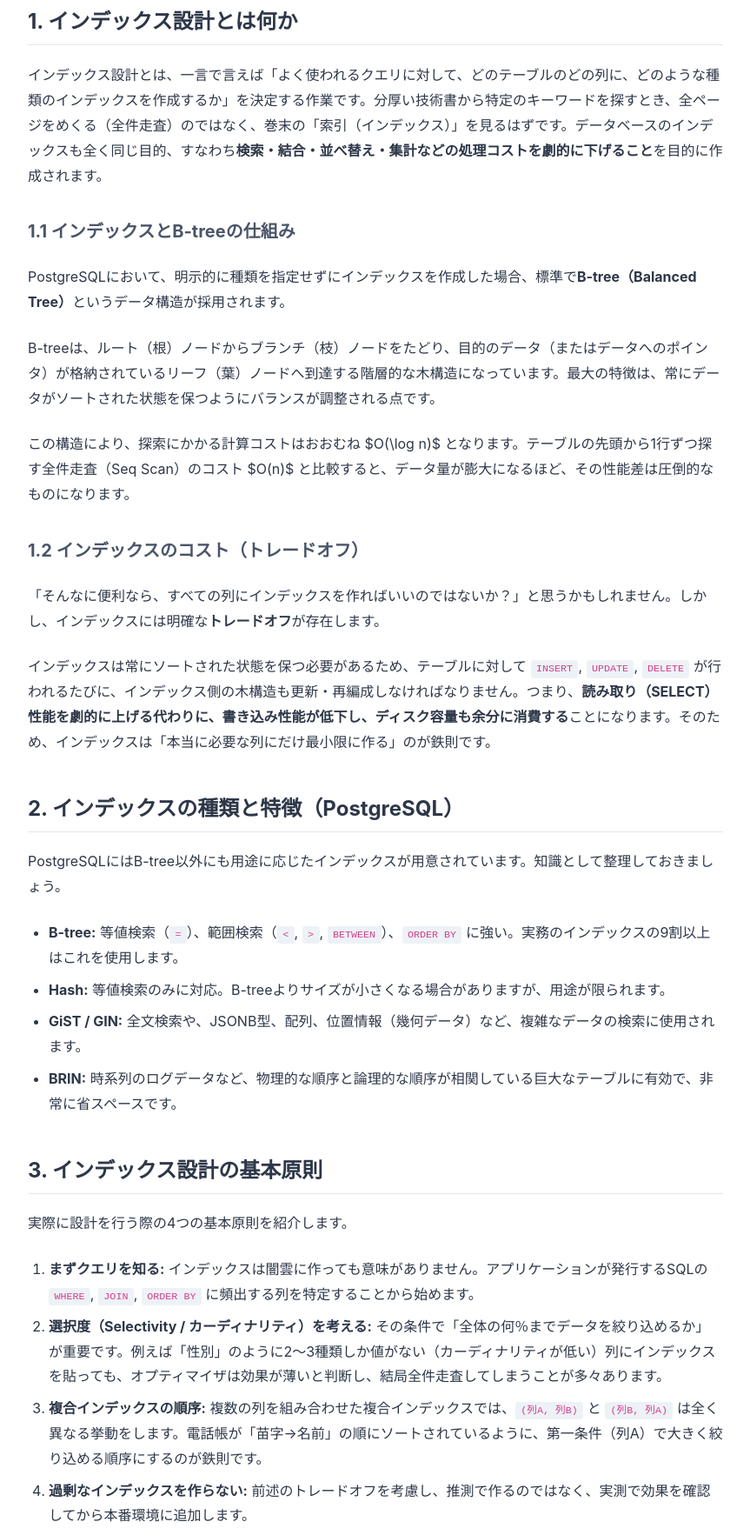
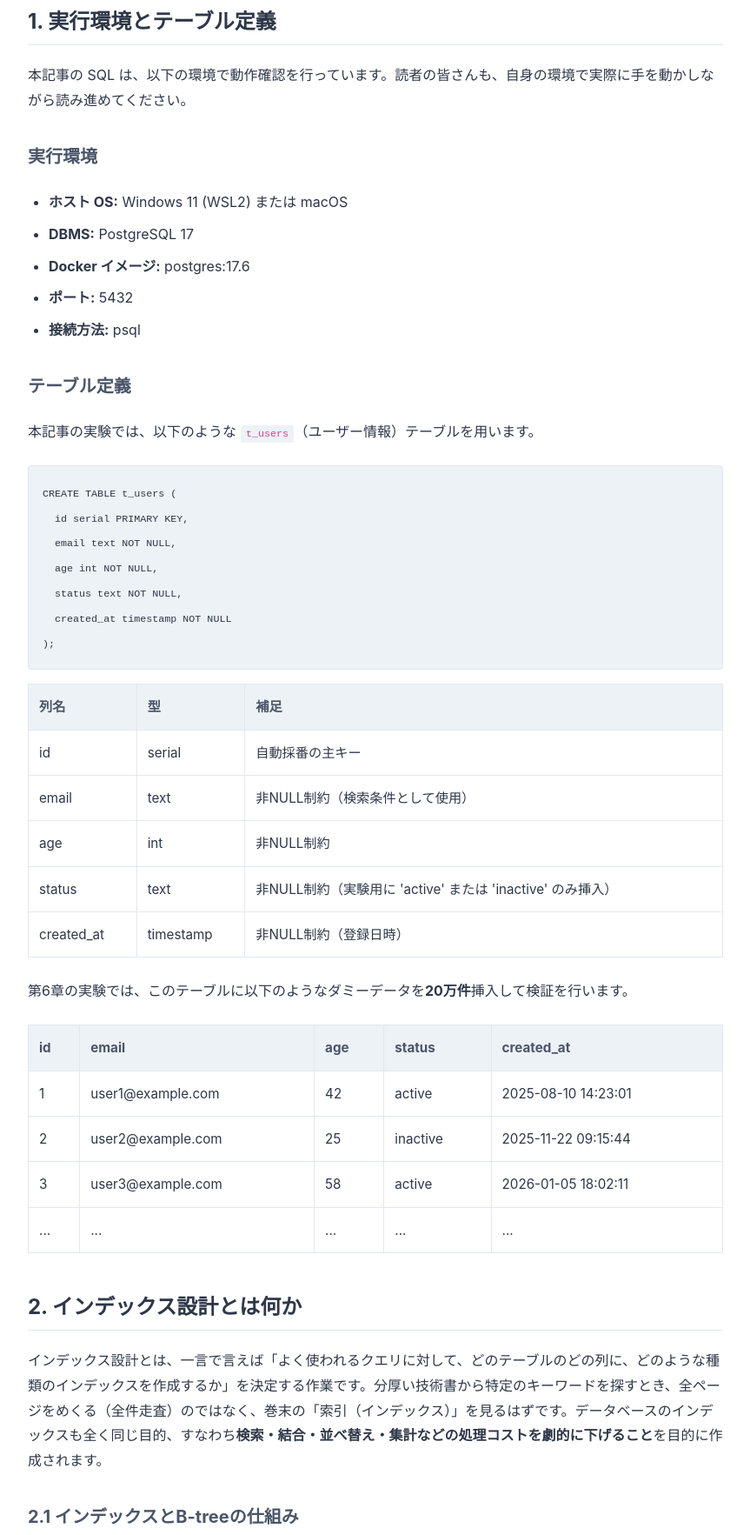
Before and after one commit to megumegu256/DB_technical_articles, a website: page technical_articles/html/ta_index_design.html in a window 1280 px wide. Shown: the part 732-2497 px from the top of the page at 87% size, without its empty margins (208-1071 px from the left). Drawn offline with Linux system fonts and the light colour scheme.

Commit message:
update ta_index_design.html

```diff
--- a/technical_articles/html/ta_index_design.html
+++ b/technical_articles/html/ta_index_design.html
@@ -76,6 +76,22 @@
             padding: 0;
             color: inherit;
         }
+        table {
+            width: 100%;
+            border-collapse: collapse;
+            margin-bottom: 1.5rem;
+            font-size: 0.95rem;
+        }
+        th, td {
+            border: 1px solid var(--border-color);
+            padding: 0.75rem;
+            text-align: left;
+        }
+        th {
+            background-color: var(--code-bg);
+            font-weight: bold;
+            color: #4a5568;
+        }
         .note {
             background-color: #ebf8ff;
             border-left: 4px solid var(--primary-color);
@@ -102,7 +118,7 @@
             データベース工学の講義を通じて、私たちはSQLの基本からテーブル設計まで多くのことを学んできました。しかし、実際のシステム開発においてデータ量が数万、数十万と増えてくると、「正しいSQLを書いているのに、結果が返ってくるまでに何秒もかかる」という問題に直面します。
         </p>
         <p>
-            このパフォーマンス問題を解決する鍵となるのが<strong>インデックス設計</strong>です。本記事では、講義の演習環境（PostgreSQL 17 コンテナ）を使用し、実際に手を動かしながら以下のゴールを目指します。
+            このパフォーマンス問題を解決する鍵となるのが<strong>インデックス設計</strong>です。本記事では、講義の演習環境を使用し、実際に手を動かしながら以下のゴールを目指します。
         </p>
         <ul>
             <li>インデックス設計の目的と、それに伴うトレードオフを論理的に説明できる</li>
@@ -111,12 +127,114 @@
             <li>単にインデックスを貼るだけでなく、「インデックスが効かないケース」を実験を通じて体感し、実務で通用する適切な設計ができるようになる</li>
         </ul>
 
-        <h2>1. インデックス設計とは何か</h2>
+        <h2>1. 実行環境とテーブル定義</h2>
+        <p>本記事の SQL は、以下の環境で動作確認を行っています。読者の皆さんも、自身の環境で実際に手を動かしながら読み進めてください。</p>
+
+        <h3>実行環境</h3>
+        <ul>
+            <li><strong>ホスト OS:</strong> Windows 11 (WSL2) または macOS</li>
+            <li><strong>DBMS:</strong> PostgreSQL 17</li>
+            <li><strong>Docker イメージ:</strong> postgres:17.6</li>
+            <li><strong>ポート:</strong> 5432</li>
+            <li><strong>接続方法:</strong> psql</li>
+        </ul>
+
+        <h3>テーブル定義</h3>
+        <p>本記事の実験では、以下のような <code>t_users</code>（ユーザー情報）テーブルを用います。</p>
+<pre><code>CREATE TABLE t_users (
+  id serial PRIMARY KEY,
+  email text NOT NULL,
+  age int NOT NULL,
+  status text NOT NULL,
+  created_at timestamp NOT NULL
+);</code></pre>
+
+        <table>
+            <thead>
+                <tr>
+                    <th>列名</th>
+                    <th>型</th>
+                    <th>補足</th>
+                </tr>
+            </thead>
+            <tbody>
+                <tr>
+                    <td>id</td>
+                    <td>serial</td>
+                    <td>自動採番の主キー</td>
+                </tr>
+                <tr>
+                    <td>email</td>
+                    <td>text</td>
+                    <td>非NULL制約（検索条件として使用）</td>
+                </tr>
+                <tr>
+                    <td>age</td>
+                    <td>int</td>
+                    <td>非NULL制約</td>
+                </tr>
+                <tr>
+                    <td>status</td>
+                    <td>text</td>
+                    <td>非NULL制約（実験用に 'active' または 'inactive' のみ挿入）</td>
+                </tr>
+                <tr>
+                    <td>created_at</td>
+                    <td>timestamp</td>
+                    <td>非NULL制約（登録日時）</td>
+                </tr>
+            </tbody>
+        </table>
+
+        <p>第6章の実験では、このテーブルに以下のようなダミーデータを<strong>20万件</strong>挿入して検証を行います。</p>
+        <table>
+            <thead>
+                <tr>
+                    <th>id</th>
+                    <th>email</th>
+                    <th>age</th>
+                    <th>status</th>
+                    <th>created_at</th>
+                </tr>
+            </thead>
+            <tbody>
+                <tr>
+                    <td>1</td>
+                    <td>user1@example.com</td>
+                    <td>42</td>
+                    <td>active</td>
+                    <td>2025-08-10 14:23:01</td>
+                </tr>
+                <tr>
+                    <td>2</td>
+                    <td>user2@example.com</td>
+                    <td>25</td>
+                    <td>inactive</td>
+                    <td>2025-11-22 09:15:44</td>
+                </tr>
+                <tr>
+                    <td>3</td>
+                    <td>user3@example.com</td>
+                    <td>58</td>
+                    <td>active</td>
+                    <td>2026-01-05 18:02:11</td>
+                </tr>
+                <tr>
+                    <td>...</td>
+                    <td>...</td>
+                    <td>...</td>
+                    <td>...</td>
+                    <td>...</td>
+                </tr>
+            </tbody>
+        </table>
+
+        <h2>2. インデックス設計とは何か</h2>
         <p>
             インデックス設計とは、一言で言えば「よく使われるクエリに対して、どのテーブルのどの列に、どのような種類のインデックスを作成するか」を決定する作業です。分厚い技術書から特定のキーワードを探すとき、全ページをめくる（全件走査）のではなく、巻末の「索引（インデックス）」を見るはずです。データベースのインデックスも全く同じ目的、すなわち<strong>検索・結合・並べ替え・集計などの処理コストを劇的に下げること</strong>を目的に作成されます。
         </p>
 
-        <h3>1.1 インデックスとB-treeの仕組み</h3>
+        <h3>2.1 インデックスとB-treeの仕組み</h3>
         <p>
             PostgreSQLにおいて、明示的に種類を指定せずにインデックスを作成した場合、標準で<strong>B-tree（Balanced Tree）</strong>というデータ構造が採用されます。
         </p>
@@ -130,7 +248,7 @@
             この構造により、探索にかかる計算コストはおおむね $O(\log n)$ となります。テーブルの先頭から1行ずつ探す全件走査（Seq Scan）のコスト $O(n)$ と比較すると、データ量が膨大になるほど、その性能差は圧倒的なものになります。
         </p>
 
-        <h3>1.2 インデックスのコスト（トレードオフ）</h3>
+        <h3>2.2 インデックスのコスト（トレードオフ）</h3>
         <p>
             「そんなに便利なら、すべての列にインデックスを作ればいいのではないか？」と思うかもしれません。しかし、インデックスには明確な<strong>トレードオフ</strong>が存在します。
         </p>
@@ -138,7 +256,7 @@
             インデックスは常にソートされた状態を保つ必要があるため、テーブルに対して <code>INSERT</code>, <code>UPDATE</code>, <code>DELETE</code> が行われるたびに、インデックス側の木構造も更新・再編成しなければなりません。つまり、<strong>読み取り（SELECT）性能を劇的に上げる代わりに、書き込み性能が低下し、ディスク容量も余分に消費する</strong>ことになります。そのため、インデックスは「本当に必要な列にだけ最小限に作る」のが鉄則です。
         </p>
 
-        <h2>2. インデックスの種類と特徴（PostgreSQL）</h2>
+        <h2>3. インデックスの種類と特徴（PostgreSQL）</h2>
         <p>PostgreSQLにはB-tree以外にも用途に応じたインデックスが用意されています。知識として整理しておきましょう。</p>
         <ul>
             <li><strong>B-tree:</strong> 等値検索（<code>=</code>）、範囲検索（<code>&lt;</code>, <code>&gt;</code>, <code>BETWEEN</code>）、<code>ORDER BY</code> に強い。実務のインデックスの9割以上はこれを使用します。</li>
@@ -147,7 +265,7 @@
             <li><strong>BRIN:</strong> 時系列のログデータなど、物理的な順序と論理的な順序が相関している巨大なテーブルに有効で、非常に省スペースです。</li>
         </ul>
 
-        <h2>3. インデックス設計の基本原則</h2>
+        <h2>4. インデックス設計の基本原則</h2>
         <p>実際に設計を行う際の4つの基本原則を紹介します。</p>
         <ol>
             <li><strong>まずクエリを知る:</strong> インデックスは闇雲に作っても意味がありません。アプリケーションが発行するSQLの <code>WHERE</code>, <code>JOIN</code>, <code>ORDER BY</code> に頻出する列を特定することから始めます。</li>
@@ -156,7 +274,7 @@
             <li><strong>過剰なインデックスを作らない:</strong> 前述のトレードオフを考慮し、推測で作るのではなく、実測で効果を確認してから本番環境に追加します。</li>
         </ol>
 
-        <h2>4. 実行計画の確認方法（EXPLAIN の見方）</h2>
+        <h2>5. 実行計画の確認方法（EXPLAIN の見方）</h2>
         <p>
             実験に入る前に、PostgreSQLのオプティマイザ（SQLの最適な実行手順を考える脳みそ）が、どのようにクエリを実行しようとしているかを確認する <code>EXPLAIN</code> コマンドを押さえておきましょう。
         </p>
@@ -169,13 +287,10 @@
             <li><strong>actual time=xxx..yyy:</strong> 実際の実行時間（ミリ秒単位）。チューニング前後でここがどう減るかに注目します。</li>
         </ul>
 
-        <h2>5. 実験: インデックスの挙動と効果を検証する</h2>
-        <p>ここからは、実際に講義のDocker環境（PostgreSQL 17）を用いてハンズオン形式で検証を進めます。</p>
+        <h2>6. 実験: インデックスの挙動と効果を検証する</h2>
+        <p>ここからは、実際にコンテナ環境を用いてハンズオン形式で検証を進めます。</p>
 
-        <h3>5.1 環境と準備</h3>
-        <p>ターミナルを開き、講義指定のコマンド（例: <code>npm run db:up</code>）でコンテナを立ち上げ、psqlやデータベースクライアントから接続してください。</p>
-
-        <h3>5.2 検証用データセットの作成</h3>
+        <h3>6.1 検証用データセットの作成</h3>
         <p>
             インデックスの様々な挙動を確かめるため、20万件のダミーデータを作成します。ここでポイントとなるのは、<code>status</code> 列に意図的に「activeが90%、inactiveが10%」という偏りを持たせている点です。
         </p>
@@ -198,7 +313,7 @@ SELECT
     now() - (random() * interval '365 days')
 FROM generate_series(1, 200000) AS s(i);</code></pre>
 
-        <h3>5.3 実験A: 基本的な Index Scan（等値検索）</h3>
+        <h3>6.2 実験A: 基本的な Index Scan（等値検索）</h3>
         <p>まずは、特定のメールアドレスを検索してみましょう。</p>
         <p><strong>① インデックス作成前</strong></p>
 <pre><code>EXPLAIN ANALYZE SELECT * FROM t_users WHERE email = 'user150000@example.com';</code></pre>
@@ -213,7 +328,7 @@ FROM generate_series(1, 200000) AS s(i);</code></pre>
             <strong>【確認ポイント】</strong> 結果が <code>Index Scan using idx_t_users_email</code> に変化し、<code>actual time</code> が 0.1ms 以下など劇的に短縮されていることを確認してください。これがインデックスの基本となる威力です。
         </div>
 
-        <h3>5.4 実験B: インデックスが効かないケース①（LIKE検索）</h3>
+        <h3>6.3 実験B: インデックスが効かないケース①（LIKE検索）</h3>
         <p>B-treeは辞書順にデータが並んでいるため、検索の仕方によってはせっかく作ったインデックスが使えません。</p>
 
         <p><strong>① 前方一致検索（インデックスが効く）</strong></p>
@@ -225,7 +340,7 @@ FROM generate_series(1, 200000) AS s(i);</code></pre>
             <strong>【考察】</strong> ②は Seq Scan に戻ってしまいます。電話帳で「末尾が『郎』の人」を探すとき、結局全ページを見なければならないのと同じ理屈です。最初の文字が確定していないと、B-treeの木を適切にたどることはできません。
         </div>
 
-        <h3>5.5 実験C: インデックスが効かないケース②（選択度の問題）</h3>
+        <h3>6.4 実験C: インデックスが効かないケース②（選択度の問題）</h3>
         <p>次に、データに偏りを持たせた <code>status</code> 列にインデックスを貼ってみます。</p>
 <pre><code>CREATE INDEX idx_t_users_status ON t_users (status);</code></pre>
 
@@ -239,7 +354,7 @@ FROM generate_series(1, 200000) AS s(i);</code></pre>
             <strong>【考察】</strong> ②はインデックスが存在するにもかかわらず Seq Scan になります。条件にヒットする件数が多すぎる場合、オプティマイザは「インデックスの木をたどってから実データをチマチマ引きに行くより、最初からテーブル全体をガサッと読み込んだ方がマシ（I/Oコストが低い）」と賢く判断します。
         </div>
 
-        <h3>5.6 実験D: 複合インデックスの順序</h3>
+        <h3>6.5 実験D: 複合インデックスの順序</h3>
         <p>最後に、複数列に対するインデックスの順序の重要性を確認します。</p>
 <pre><code>CREATE INDEX idx_t_users_age_created ON t_users (age, created_at);</code></pre>
 
@@ -253,7 +368,7 @@ FROM generate_series(1, 200000) AS s(i);</code></pre>
             <strong>【考察】</strong> ②は Seq Scan になります。複合インデックスは左側の列（この場合は age）から順にソートされているため、第1列の条件を指定しないと、第2列単独では木をたどることができません。
         </div>
 
-        <h2>6. 結果と考察まとめ</h2>
+        <h2>7. 結果と考察まとめ</h2>
         <p>ここまでの実験を通じて、以下の重要な知見が得られました。</p>
         <ul>
             <li>インデックスは万能魔法ではない。B-treeの構造上、前方一致や完全一致でなければ効果が薄い。</li>
@@ -261,7 +376,7 @@ FROM generate_series(1, 200000) AS s(i);</code></pre>
             <li>複合インデックスは列の順序が命。<code>WHERE</code> 句で必ず指定され、かつ最も絞り込める列を先頭にする必要がある。</li>
         </ul>
 
-        <h2>7. 演習課題</h2>
+        <h2>8. 演習課題</h2>
         <p>理解度を確認するため、以下の問題に挑戦してみてください。解答例を見る前に、手元の環境で <code>EXPLAIN</code> を使って自身の考えが正しいか検証してみましょう。</p>
 
         <h3>問題1：適切な複合インデックスの設計</h3>
@@ -277,7 +392,7 @@ LIMIT 50;</code></pre>
                 <strong>解答：</strong> <code>CREATE INDEX idx_users_age_status_created ON t_users (age, status, created_at DESC);</code>
             </p>
             <p>
-                <strong>解説：</strong> <code>status</code> よりも <code>age</code> の方が選択度が高い（値の種類が多く、1つの値でより少なく絞り込める）ため、<code>age</code> を先頭にするのがセオリーです。さらに <code>ORDER BY</code> のソート処理（コストの高い処理）をデータベースにスキップさせるために、ソート条件である <code>created_at DESC</code> もインデックスの末尾に含める（カバリングインデックス的なアプローチ）と非常に高速になります。
+                <strong>解説：</strong> <code>status</code> よりも <code>age</code> の方が選択度が高い（値の種類が多く、1つの値でより少なく絞り込める）ため、<code>age</code> を先頭にするのがセオリーです。さらに <code>ORDER BY</code> のソート処理（コストの高い処理）をデータベースにスキップさせるために、ソート条件である <code>created_at DESC</code> もインデックスの末尾に含めると非常に高速になります。
             </p>
         </details>
 
@@ -300,7 +415,7 @@ WHERE u.email = 'test@example.com';</code></pre>
             </p>
         </details>
 
-        <h2>8. まとめ</h2>
+        <h2>9. まとめ</h2>
         <p>
             本記事では、B-treeの構造といった理論から入り、実際にPostgreSQLのオプティマイザがどのようにインデックスを選択（あるいは無視）するのかを実験を通じて確認しました。
         </p>
```
